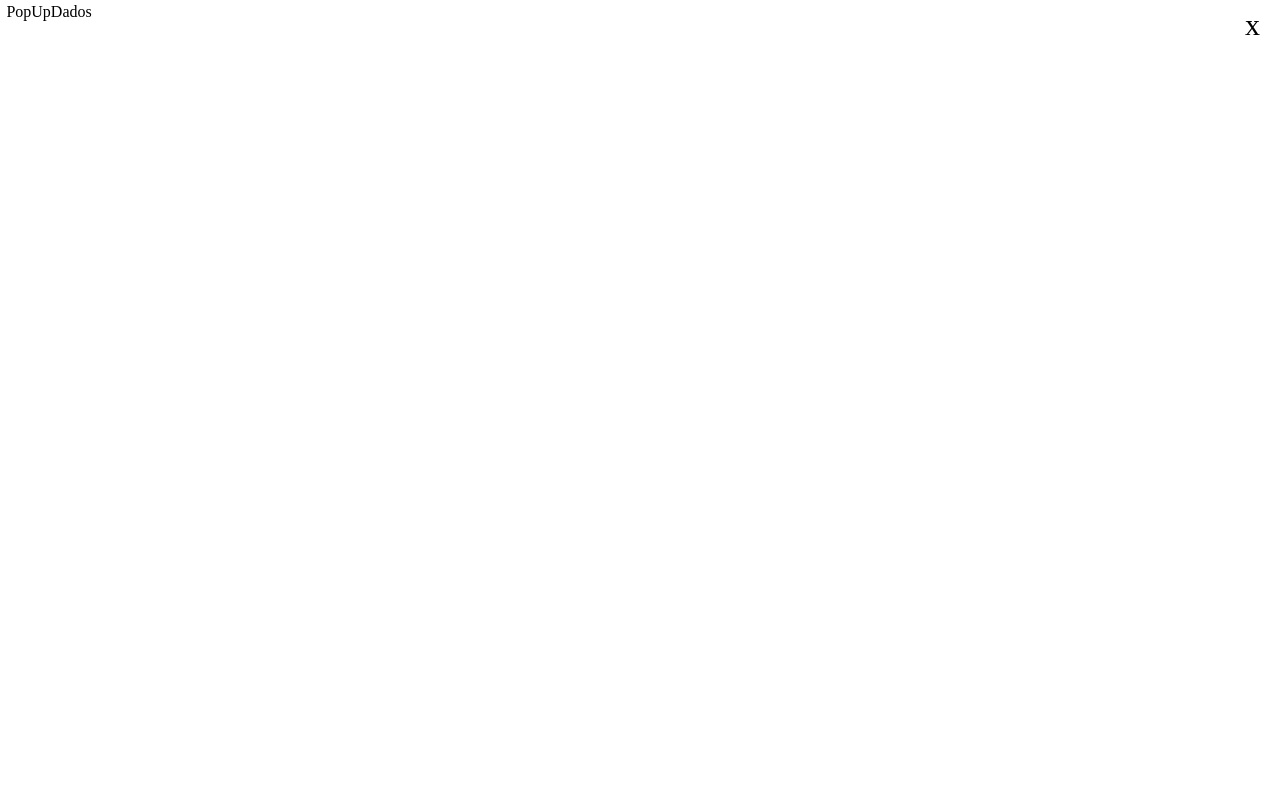
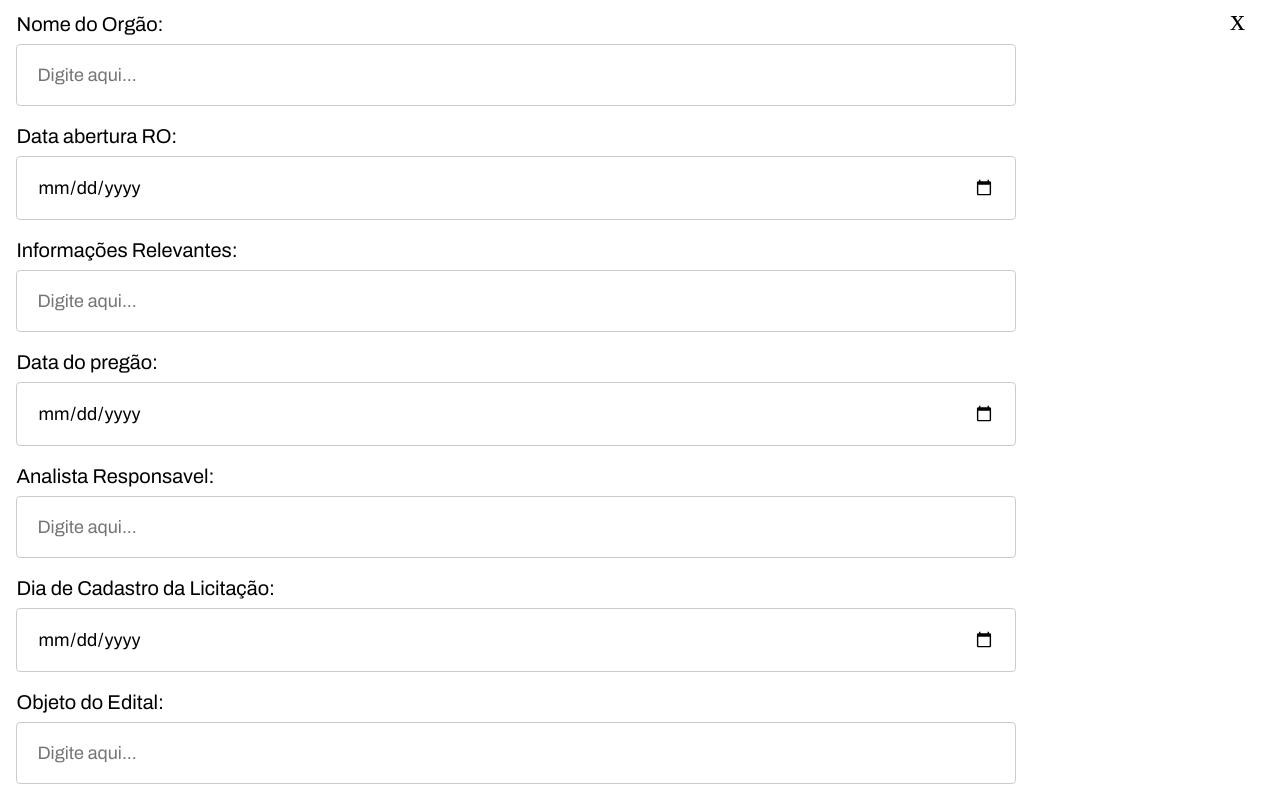
Before and after one commit to EVCG/Lifepipe, a Next.js app: page /kanban/componentskanban/popUps/popUpDados/PopUpDados in a window 1280 px wide. Built offline with nearby package versions, Linux system fonts and the light colour scheme.

Commit message:
Estilizando cards

```diff
--- a/src/pages/kanban/componentskanban/popUps/popUpCadastro/PopUpCadastro.js
+++ b/src/pages/kanban/componentskanban/popUps/popUpCadastro/PopUpCadastro.js
@@ -89,6 +89,10 @@ export default function PopUpCadastro({onClose}) {
                         <button>Criar novo card</button>
                     </div>
                 </div>
+
+                <div className={styles.ContentAttribute}>
+                    <button>teste</button>
+                </div>
             </div>
         </>
     );
--- a/src/pages/kanban/componentskanban/popUps/popUpDados/PopUpDados.js
+++ b/src/pages/kanban/componentskanban/popUps/popUpDados/PopUpDados.js
@@ -1,13 +1,97 @@
-import style from './PopUpDados.module.css';
+import styles from './PopUpDados.module.css';
 
 export default function PopUpDados({ onClose }) {
 
     return (
         <>
-            <div className={style.ContainerPoUpDados}>
-            <span className={style.close} onClick={onClose}>x</span>
-                <div className={style.ContentPoUpDados}>
-                    PopUpDados
+            <div className={styles.ContainerPoUpDados}>
+            <span className={styles.close} onClick={onClose}>x</span>
+                <div className={styles.ContentPoUpDados}>
+
+                <div className={styles.popupContent}>
+                    <div className={styles.input}>
+                        <h1>Nome do Orgão:</h1>
+                        <input type='text' placeholder='Digite aqui...' />
+                    </div>
+                    <div className={styles.input}>
+                        <h1>Data abertura RO:</h1>
+                        <input type='date' />
+                    </div>
+                    <div className={styles.input}>
+                        <h1>Informações Relevantes:</h1>
+                        <input type='text' placeholder='Digite aqui...' />
+                    </div>
+                    <div className={styles.input}>
+                        <h1>Data do pregão:</h1>
+                        <input type='date' />
+                    </div>
+                    <div className={styles.input}>
+                        <h1>Analista Responsavel:</h1>
+                        <input type='text' placeholder='Digite aqui...' />
+                    </div>
+                    <div className={styles.input}>
+                        <h1>Dia de Cadastro da Licitação:</h1>
+                        <input type='date' />
+                    </div>
+                    <div className={styles.input}>
+                        <h1>Objeto do Edital:</h1>
+                        <input type='text' placeholder='Digite aqui...' />
+                    </div>
+                    <div className={styles.input}>
+                        <h1>Modalidade do Pregão:</h1>
+                        <input type='text' placeholder='Digite aqui...' />
+                    </div>
+                    <div className={styles.input}>
+                        <h1>Número do Pregão:</h1>
+                        <input type='text' placeholder='Digite aqui...' />
+                    </div>
+                    <div className={styles.input}>
+                        <h1>Número do UASG:</h1>
+                        <input type='text' placeholder='Digite aqui...' />
+                    </div>
+                    <div className={styles.input}>
+                        <h1>Tratamento:</h1>
+                        <input type='text' placeholder='Digite aqui...' />
+                    </div>
+                    <div className={styles.input}>
+                        <h1>Vigência:</h1>
+                        <input type='text' placeholder='Digite aqui...' />
+                    </div>
+                    <div className={styles.input}>
+                        <h1>Exige vistoria?:</h1>
+                        <label>
+                            <input type='checkbox' /> Sim
+                        </label>
+                        <label>
+                            <input type='checkbox' /> Não
+                        </label>
+                        <label>
+                            <input type='checkbox' /> Facultativo
+                        </label>
+                    </div>
+                    <div className={styles.input}>
+                        <h1>Exige Valor Estimado no Edital?:</h1>
+                        <label>
+                            <input type='checkbox' /> Sim
+                        </label>
+                        <label>
+                            <input type='checkbox' /> Não
+                        </label>
+
+                    </div>
+                    <div className={styles.input}>
+                        <h1>Anexo do Edital</h1>
+                        <input type='file'></input>
+                    </div>
+                    <div className={styles.input}>
+                        <h1 className={styles.observacao}>Observação:</h1>
+                        <input type='text' placeholder='Digite aqui...' />
+                    </div>
+                    <div className={styles.criarCard}>
+                        <button>Criar novo card</button>
+                    </div>
+                </div>
+
                 </div>
             </div>
         </>
--- a/src/pages/kanban/componentskanban/popUps/popUpDados/PopUpDados.module.css
+++ b/src/pages/kanban/componentskanban/popUps/popUpDados/PopUpDados.module.css
@@ -16,11 +16,54 @@
     height: 99%;
     border-radius: 10px;
     display: flex;
+    padding: 10px;
+    overflow-x: auto;
 }
 .close {
     position: absolute;
-    top: 10px;
-    right: 20px;
+    top: 5px;
+    right: 35px;
     cursor: pointer;
     font-size: 30px;
 }
+
+
+.input {
+    margin-bottom: 20px;
+    width: 1000px;
+}
+
+.input h1 {
+    font-size: 16px;
+    margin-bottom: 5px;
+}
+
+.input input[type='text'],
+.input input[type='date']{
+    width: 100%;
+    padding: 20px;
+    margin-top: 5px;
+    border: 1px solid #ccc;
+    border-radius: 4px;
+    box-sizing: border-box;
+    font-size: 18px;
+    font-family: archivo;
+}
+
+.input input[type='file'] {
+    width: 100%;
+    padding: 10px 10px 10px 0px;
+    margin-top: 5px;
+    border-radius: 4px;
+    box-sizing: border-box;
+    font-size: 18px;
+}
+
+.input h1{
+    font-size: 20px;
+    font-family: archivo;
+}
+
+.input label {
+    margin-right: 10px;
+}
--- a/src/pages/kanban/kanban.module.css
+++ b/src/pages/kanban/kanban.module.css
@@ -74,6 +74,7 @@
     margin: 10px 10px 3px 0px;
     border-bottom-left-radius: 10px;
     border-bottom-right-radius: 10px;
+    overflow-x: hidden;
 
 }
 
```
Also changed, not shown: src/pages/kanban/componentskanban/card/Card.js (+12 -8 lines), src/pages/kanban/componentskanban/card/card.module.css (+19 -0 lines), src/pages/kanban/componentskanban/colunas/ColunaCard.js (+12 -13 lines).
